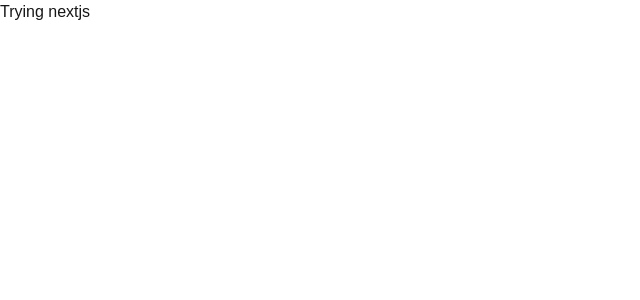
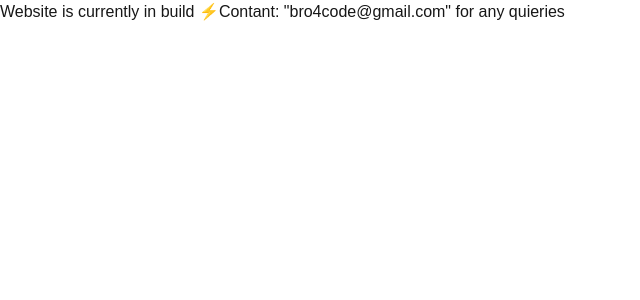
Before and after one commit to ashuutosh1/the-be-start, a Next.js app: page / in a window 1280 px wide. Shown: the top 300 px of the page, without its empty margins (0-640 px from the left). Built offline with nearby package versions, Linux system fonts and the light colour scheme.

Commit message:
first commit

```diff
--- a/src/app/page.tsx
+++ b/src/app/page.tsx
@@ -1,9 +1,8 @@
-import Image from "next/image";
-
 export default function Home() {
   return (
-    <div className="grid grid-rows-[20px_1fr_20px] items-center justify-items-center min-h-screen p-8 pb-20 gap-16 sm:p-20 font-[family-name:var(--font-geist-sans)]">
-     <h1>Trying nextjs </h1>
+    <div className="flex flex-col items-center justify-center min-h-screen p-8 pb-20 gap-16 sm:p-20 font-[family-name:var(--font-geist-sans)]">
+     <span>Website is currently in build ⚡</span>
+     <span>Contant: "bro4code@gmail.com" for any quieries</span>
     </div>
   );
 }
```
